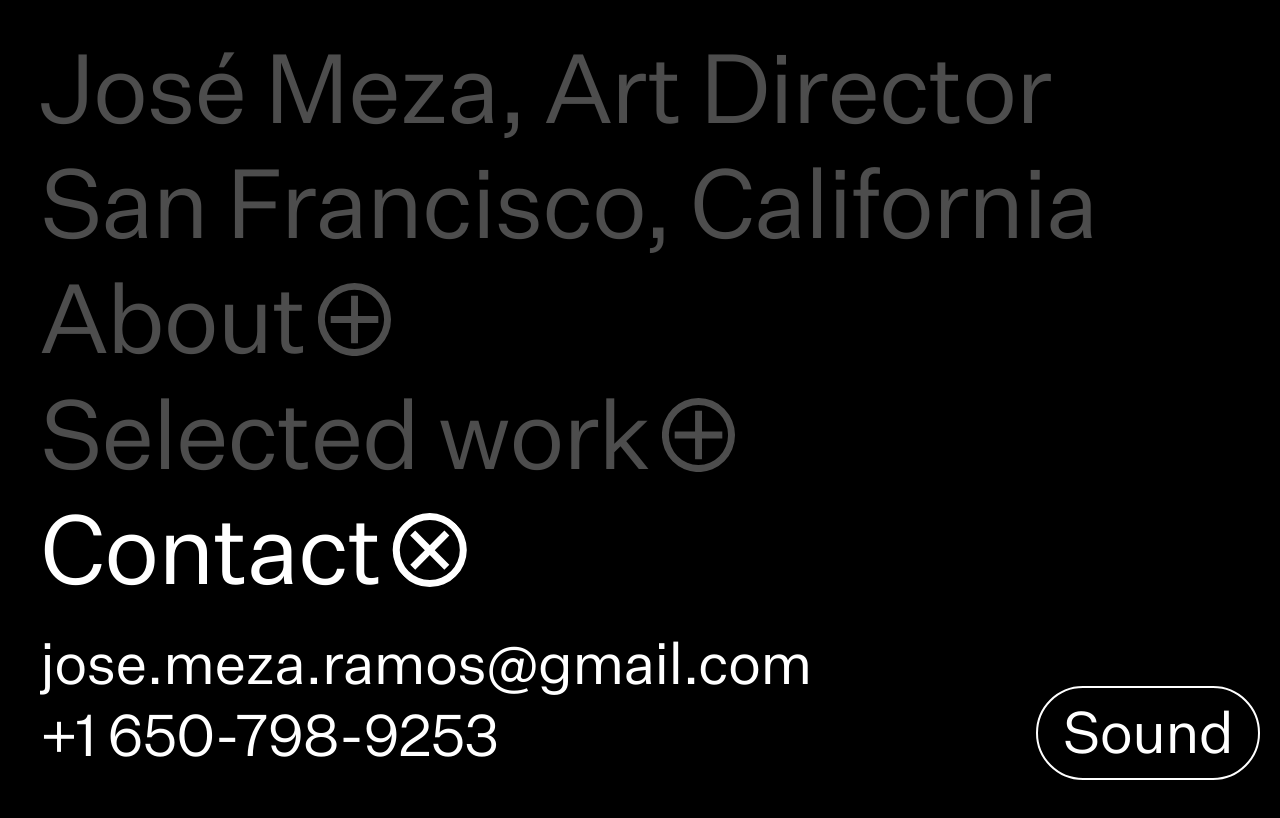
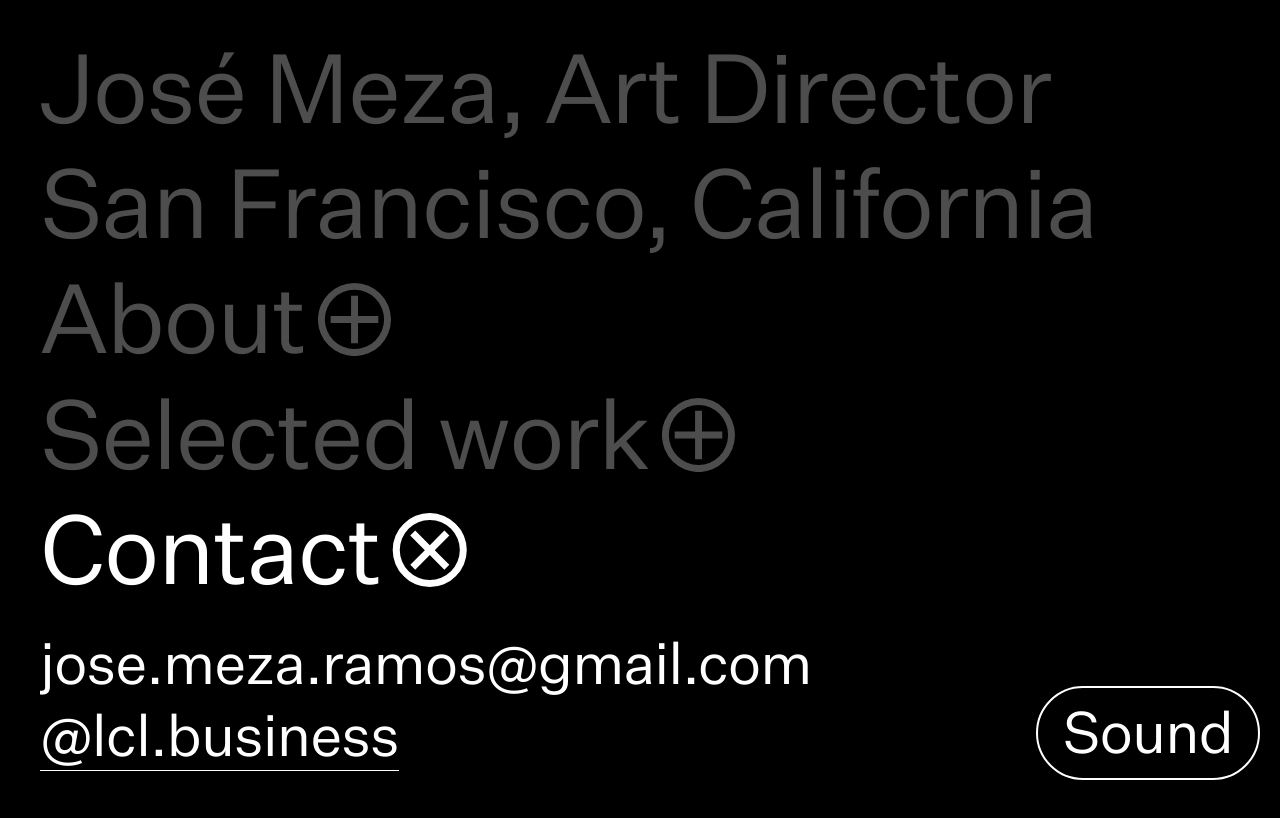
Before and after one commit to josemeza/Personal-Website-Gabe, a plain HTML site: page index.html in a window 1280 px wide. Both pictures are taken after a click on the element "Contact". Drawn offline with Linux system fonts and the light colour scheme; no server answers.

Commit message:
contact update

```diff
--- a/index.html
+++ b/index.html
@@ -98,7 +98,7 @@ Development by Gabe Ferreira
 			<div class="expandablePanelContentContainer">
 				<div class="expandablePanelContent smallerText">
 					jose.meza.ramos@gmail.com<br>
-					+1 650-798-9253
+					<a href="http://instagram.com/lcl.business" target="_blank" class="newPageLink">@lcl.business</a>
 				</div><!--expandablePanelContent-->
 			</div><!--expandablePanelContentContainer-->
 		</div><!--expandablePanel-->
```
Also changed, not shown: 5 other files.
